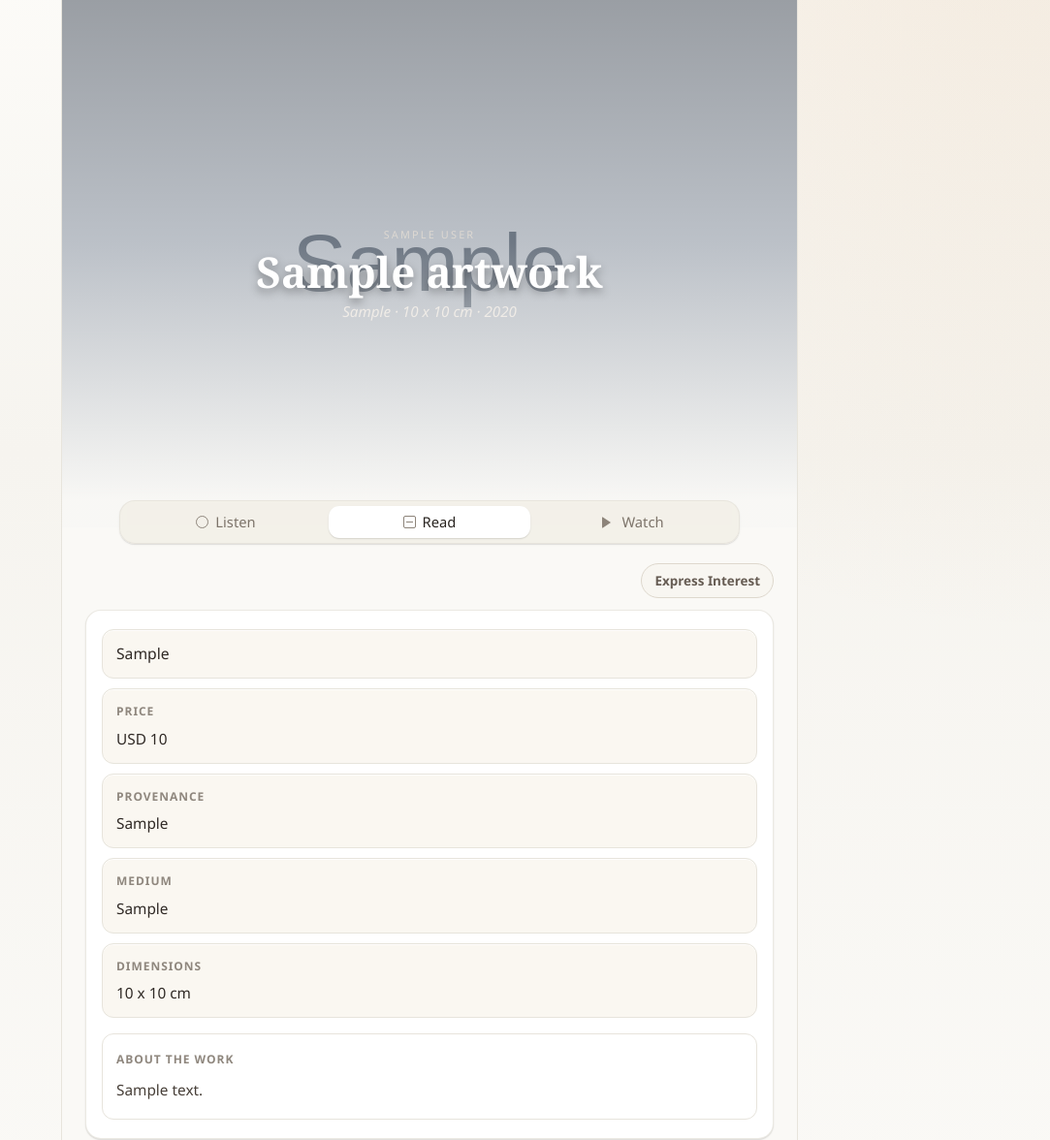
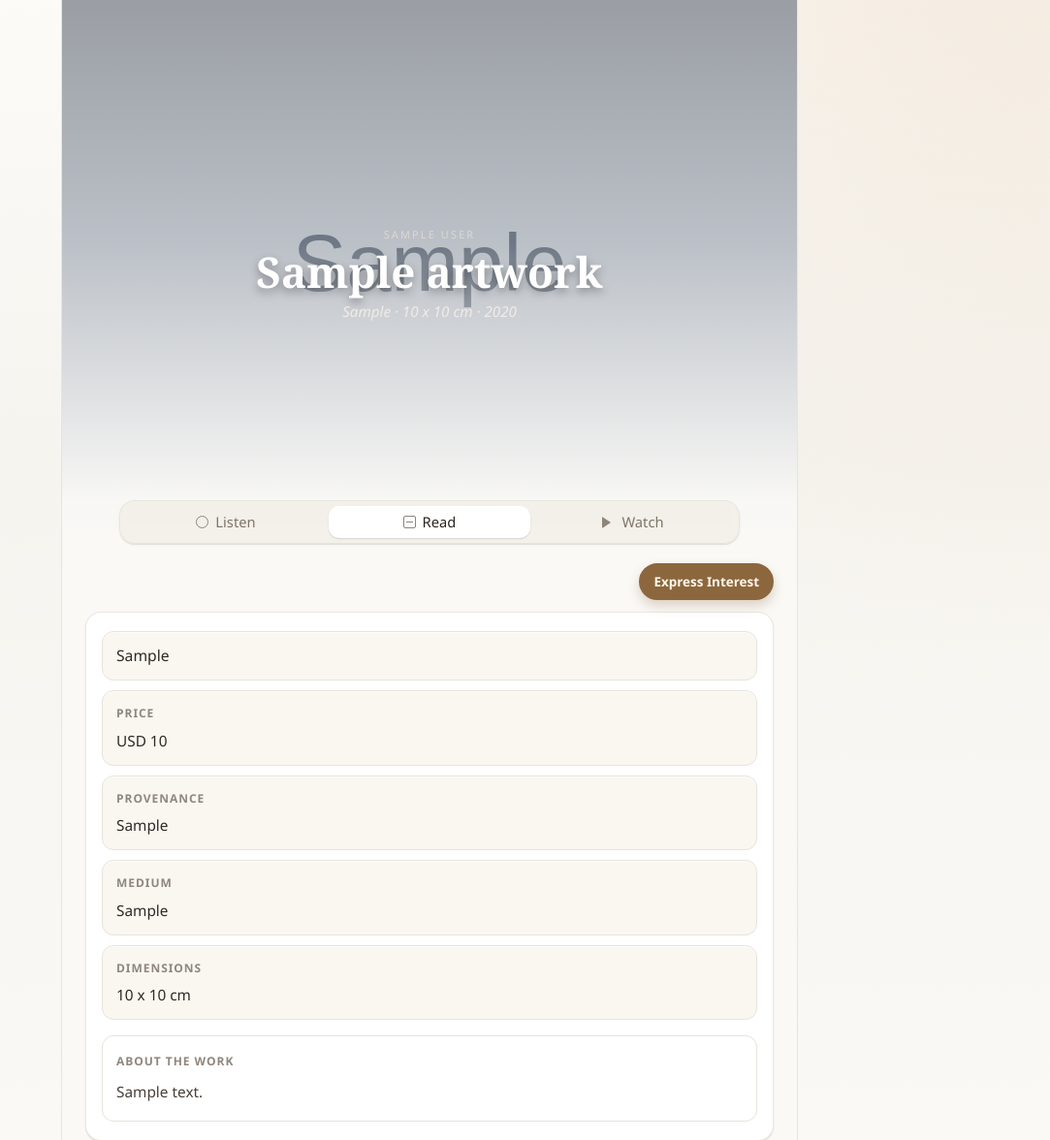
Before and after one commit to RichieG78/ExhibitGuide, a Django app: page /exhibits/1/ in a window 1280 px wide. Shown: the part 84-1260 px from the top of the page at 97% size, without its empty margins (197-1280 px from the left). Run offline with Django 4.2, Linux system fonts and the light colour scheme; tables that the repository leaves empty hold one stand-in row (values such as "Sample post"); grey boxes marked "Sample" are stand-in pictures.

Commit message:
minor updates to CSS for logged out users

```diff
--- a/exhibit_guide_pwa/exhibits/static/exhibits/css/exhibits.css
+++ b/exhibit_guide_pwa/exhibits/static/exhibits/css/exhibits.css
@@ -282,6 +282,15 @@ h2 {
     font-size: 0.84rem;
     font-weight: 600;
     text-decoration: none;
+    transition: border-color 120ms ease, background-color 120ms ease, color 120ms ease, box-shadow 120ms ease;
+}
+
+.secondary-actions .button-link:not(.auth-button-link) {
+    border: 2px solid #8c673e;
+    background: #8c673e;
+    color: #fff7ea;
+    font-weight: 700;
+    box-shadow: 0 6px 12px rgba(140, 103, 62, 0.28);
 }
 
 .secondary-actions .auth-button-link {
@@ -295,6 +304,14 @@ h2 {
     border-color: #ccb38f;
     background: #fff8eb;
     color: #4d433a;
+}
+
+.secondary-actions .button-link:not(.auth-button-link):hover,
+.secondary-actions .button-link:not(.auth-button-link):focus-visible {
+    border-color: #734f2a;
+    background: #734f2a;
+    color: #fff7ea;
+    box-shadow: 0 8px 16px rgba(115, 79, 42, 0.34);
 }
 
 .secondary-actions .auth-button-link:hover,
--- a/exhibit_guide_pwa/exhibits/templates/exhibits/base.html
+++ b/exhibit_guide_pwa/exhibits/templates/exhibits/base.html
@@ -5,7 +5,7 @@
     <meta charset="UTF-8">
     <meta name="viewport" content="width=device-width, initial-scale=1.0">
     <title>{{ featured_exhibit.artwork }} | {{ featured_exhibit.gallery_name }}</title>
-    <link rel="stylesheet" href="{% static 'exhibits/css/exhibits.css' %}">
+    <link rel="stylesheet" href="{% static 'exhibits/css/exhibits.css' %}?v=20260709a">
 </head>
 <body class="exhibit-page">
     {% block content %}
```
